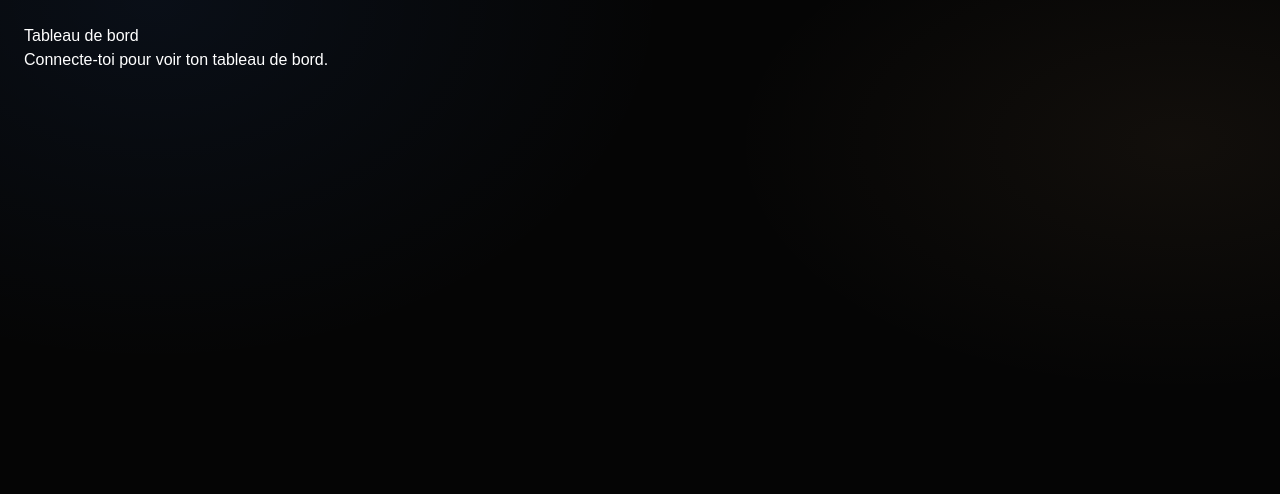
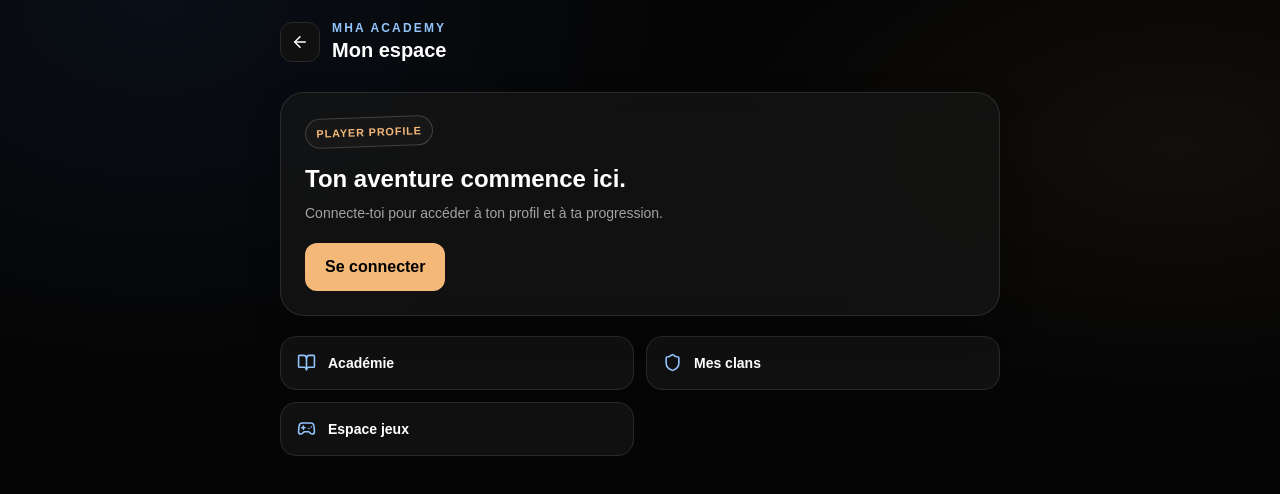
Before and after one commit to spidnes-wrl/mha-academy, a Next.js app: page /dashboard in a window 1280 px wide. Shown: the top 494 px of the page. Built offline with nearby package versions, Linux system fonts and the light colour scheme; no server answers.

Commit message:
Apply MHA black anime visual system across app screens

```diff
--- a/src/app/dashboard/page.tsx
+++ b/src/app/dashboard/page.tsx
@@ -1,33 +1,20 @@
+import Link from 'next/link';
+import { ArrowLeft, Coins, Shield, Gamepad2, BookOpen } from 'lucide-react';
 import { requireAuthenticatedUser } from '@/lib/permissions';
 import { createSupabaseServerClient } from '@/lib/supabase/server';
-
 export const dynamic = 'force-dynamic';
-
 export default async function DashboardPage() {
-  let coins = 0;
-  let signedIn = true;
-
+  let coins = 0; let signedIn = true;
   try {
-    const user = await requireAuthenticatedUser();
-    const supabase = createSupabaseServerClient();
-    const { data } = await supabase
-      .from('hma_profiles')
-      .select('virtual_coins')
-      .eq('user_id', user.id)
-      .single();
+    const user = await requireAuthenticatedUser(); const supabase = createSupabaseServerClient();
+    const { data } = await supabase.from('hma_profiles').select('virtual_coins').eq('user_id', user.id).single();
     coins = Number(data?.virtual_coins ?? 0);
-  } catch {
-    signedIn = false;
-  }
-
-  return (
-    <main style={{ padding: 24 }}>
-      <h1>Tableau de bord</h1>
-      {signedIn ? (
-        <p>Pièces virtuelles : {coins}</p>
-      ) : (
-        <p>Connecte-toi pour voir ton tableau de bord.</p>
-      )}
-    </main>
-  );
+  } catch { signedIn = false; }
+  return <main className="mx-auto min-h-screen max-w-3xl px-4 pb-10 pt-5 sm:px-6">
+    <header className="mb-7 flex items-center gap-3"><Link href="/" aria-label="Retour" className="grid h-10 w-10 place-items-center rounded-xl border border-neutralBorder bg-neutralCard"><ArrowLeft size={18}/></Link><div><p className="text-xs font-bold uppercase tracking-[.18em] text-blue-300">MHA Academy</p><h1 className="text-xl font-bold">Mon espace</h1></div></header>
+    <section className="mha-glass relative overflow-hidden rounded-3xl p-6"><span className="mha-sticker">PLAYER PROFILE</span><h2 className="mt-4 text-2xl font-black">{signedIn ? 'Bienvenue dans ton espace.' : 'Ton aventure commence ici.'}</h2><p className="mt-2 text-sm text-neutral-400">{signedIn ? 'Retrouve ta progression et tes ressources.' : 'Connecte-toi pour accéder à ton profil et à ta progression.'}</p>
+      {signedIn ? <div className="mt-5 inline-flex items-center gap-2 rounded-xl border border-[#f4b879]/25 bg-[#f4b879]/10 px-4 py-3 text-sm font-bold text-[#f4b879]"><Coins size={18}/> {coins} pièces virtuelles</div> : <Link href="/auth/login" className="button-primary mt-5 inline-flex">Se connecter</Link>}
+    </section>
+    <div className="mt-5 grid grid-cols-2 gap-3">{[{href:'/academie',label:'Académie',Icon:BookOpen},{href:'/clans',label:'Mes clans',Icon:Shield},{href:'/jeux',label:'Espace jeux',Icon:Gamepad2}].map(({href,label,Icon})=><Link key={href} href={href} className="flex items-center gap-3 rounded-2xl border border-neutralBorder bg-neutralCard p-4 text-sm font-semibold transition hover:border-[#f4b879]/50"><Icon size={19} className="text-blue-300"/>{label}</Link>)}</div>
+  </main>;
 }
```
